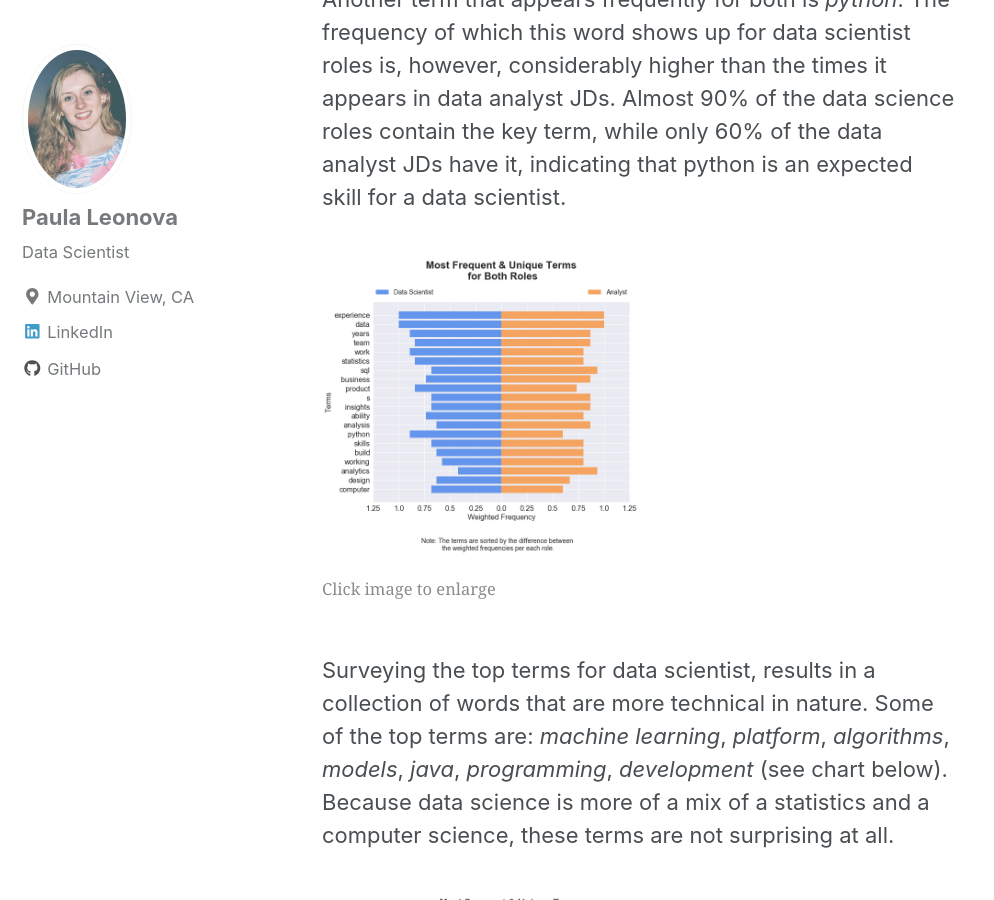
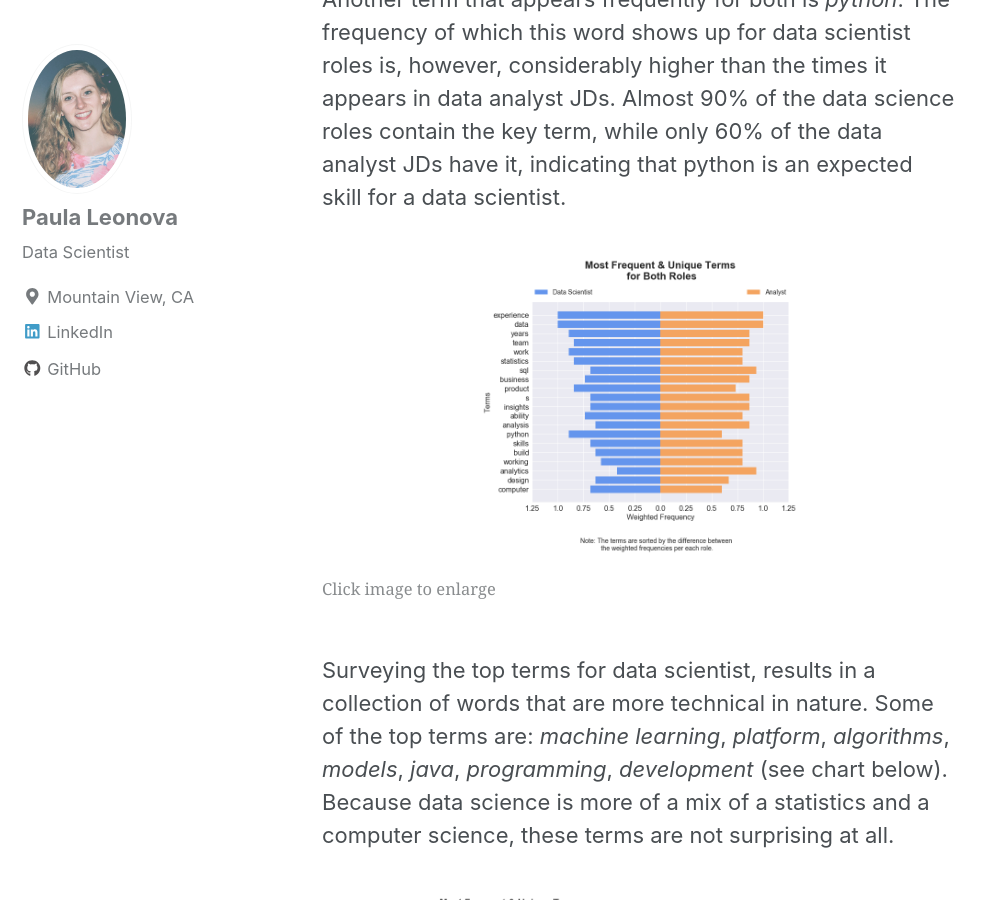
Before and after one commit to pleonova/pleonova.github.io, a Jekyll site: the page built from _posts/2018-08-21-jd-classification.md, in a window 1280 px wide and 900 px high, scrolled down 2460 px. Shown: the whole window, without its empty margins (0-994 px from the left). Built offline with Jekyll 4.4.1, drawn with Linux system fonts in a browser that asks for light colours; nearby versions of some CDN libraries.

Commit message:
Align figure

```diff
--- a/_posts/2018-08-21-jd-classification.md
+++ b/_posts/2018-08-21-jd-classification.md
@@ -25,7 +25,7 @@ It is no surprise that *sql* and *analysis* show up frequently in both postings
 
 Another term that appears frequently for both is *python*. The frequency of which this word shows up for data scientist roles is, however, considerably higher than the times it appears in data analyst JDs. Almost 90% of the data science roles contain the key term, while only 60% of the data analyst JDs have it, indicating that python is an expected skill for a data scientist.
 
-<figure>
+<figure align="center">
 	<a href="/images/jd-classifier/TorandoChart_TermSensitivity_BothRoles.png">
     <img src="/images/jd-classifier/TorandoChart_TermSensitivity_BothRoles.png" style="width:50% !important;"></a>
     <figcaption>Click image to enlarge</figcaption>
```
